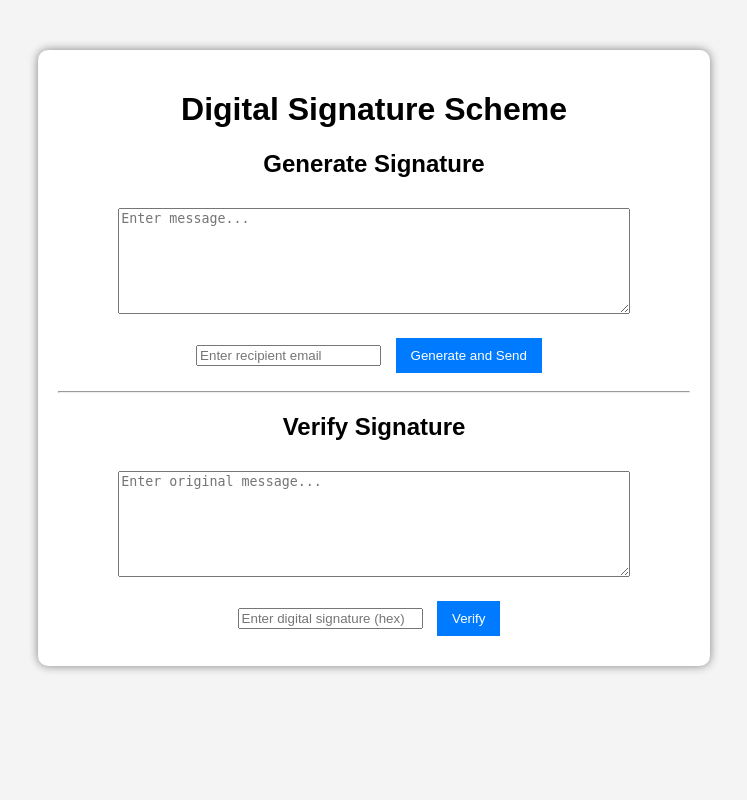
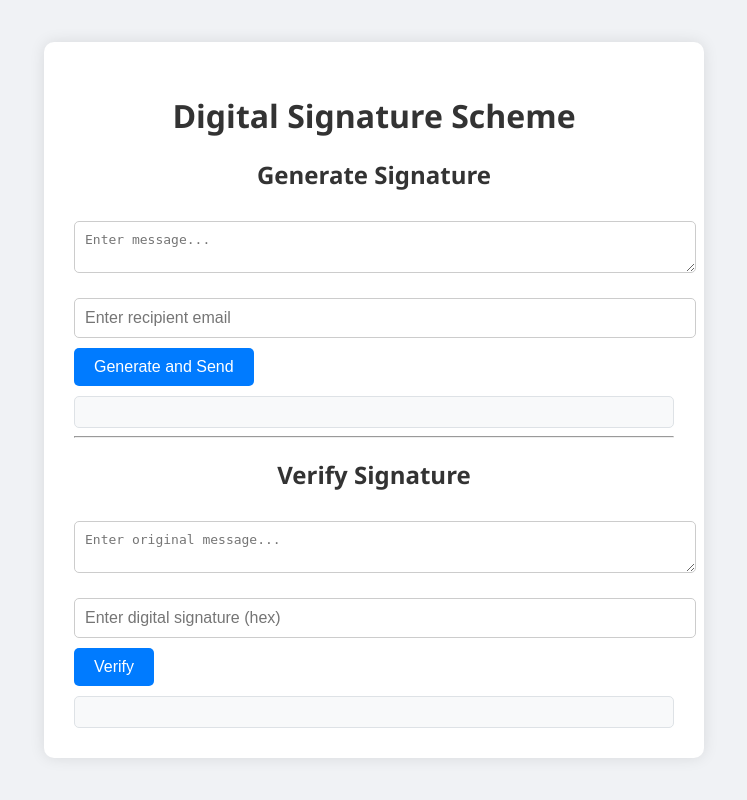
Before and after one commit to Nagendra0228/INS-Project, a Flask app: page / in a window 1280 px wide. Shown: the whole page, without its empty margins (266-1013 px from the left). Run offline with Flask 3, Linux system fonts and the light colour scheme.

Commit message:
Update style.css

```diff
--- a/static/style.css
+++ b/static/style.css
@@ -1,34 +1,61 @@
 body {
-    font-family: Arial, sans-serif;
-    background-color: #f4f4f4;
-    text-align: center;
-    margin-top: 50px;
+    font-family: 'Segoe UI', Tahoma, Geneva, Verdana, sans-serif;
+    background: #f0f2f5;
+    margin: 0;
+    padding: 0;
+    display: flex;
+    align-items: center;
+    justify-content: center;
+    height: 100vh;
 }
 
 .container {
-    background: white;
-    padding: 20px;
+    background: #ffffff;
+    padding: 30px;
     border-radius: 10px;
-    box-shadow: 0px 0px 10px gray;
-    width: 50%;
-    margin: auto;
+    box-shadow: 0 0 15px rgba(0, 0, 0, 0.1);
+    width: 600px;
+    max-width: 90%;
 }
 
-textarea {
-    width: 80%;
-    height: 100px;
-    margin: 10px;
+h1, h2 {
+    color: #333333;
+    text-align: center;
+}
+
+textarea, input[type="email"], input[type="text"] {
+    width: 100%;
+    padding: 10px;
+    margin: 10px 0;
+    border-radius: 5px;
+    border: 1px solid #ccc;
+    font-size: 1em;
 }
 
 button {
-    background-color: #007bff;
+    background: #007bff;
     color: white;
-    padding: 10px 15px;
     border: none;
+    padding: 10px 20px;
+    border-radius: 5px;
     cursor: pointer;
-    margin: 10px;
+    font-size: 1em;
+    transition: background 0.3s ease;
 }
 
 button:hover {
-    background-color: #0056b3;
+    background: #0056b3;
 }
+
+#output, #verifyOutput {
+    background: #f8f9fa;
+    padding: 15px;
+    margin-top: 10px;
+    border-radius: 5px;
+    border: 1px solid #dee2e6;
+}
+
+#emailSection {
+    margin-top: 20px;
+    text-align: center;
+}
```
